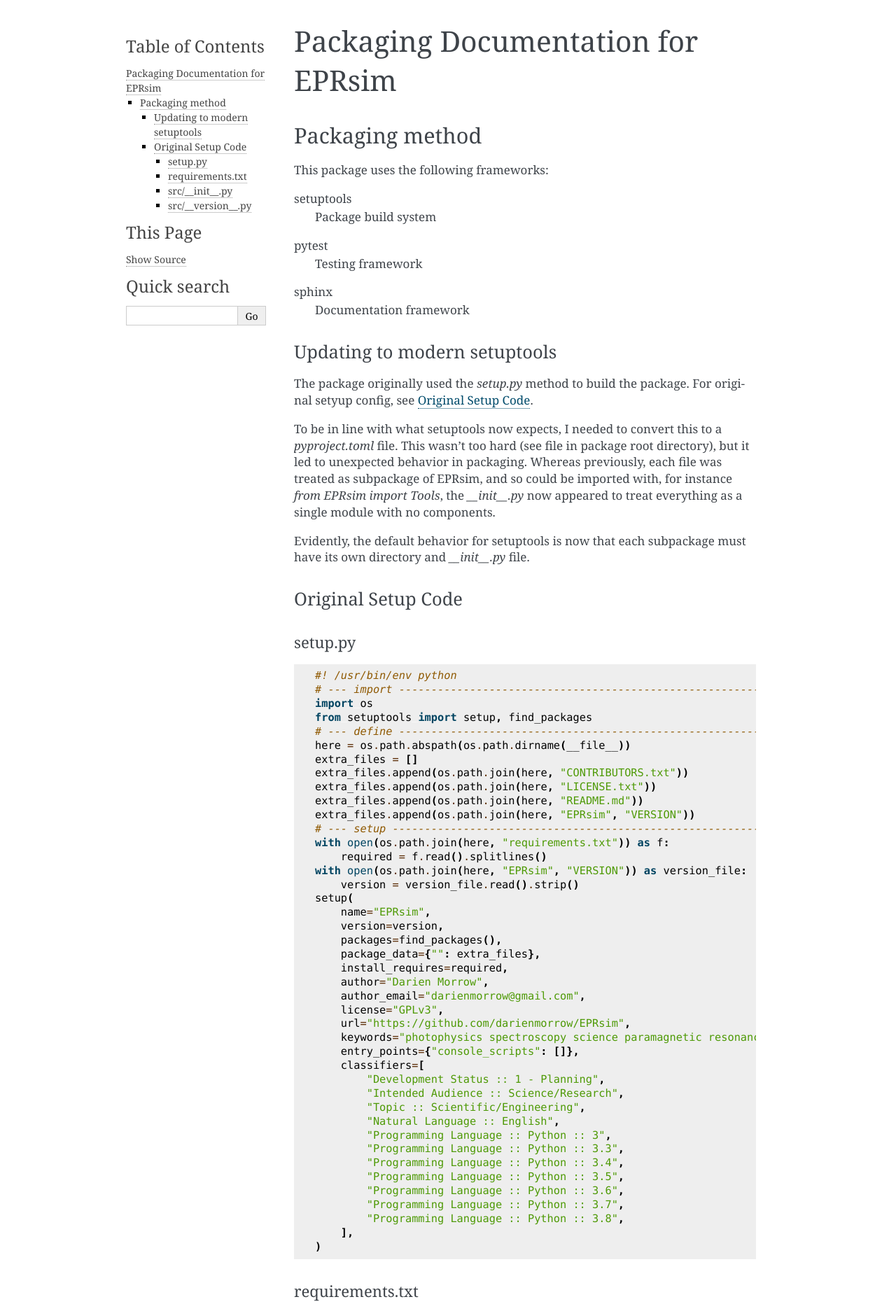
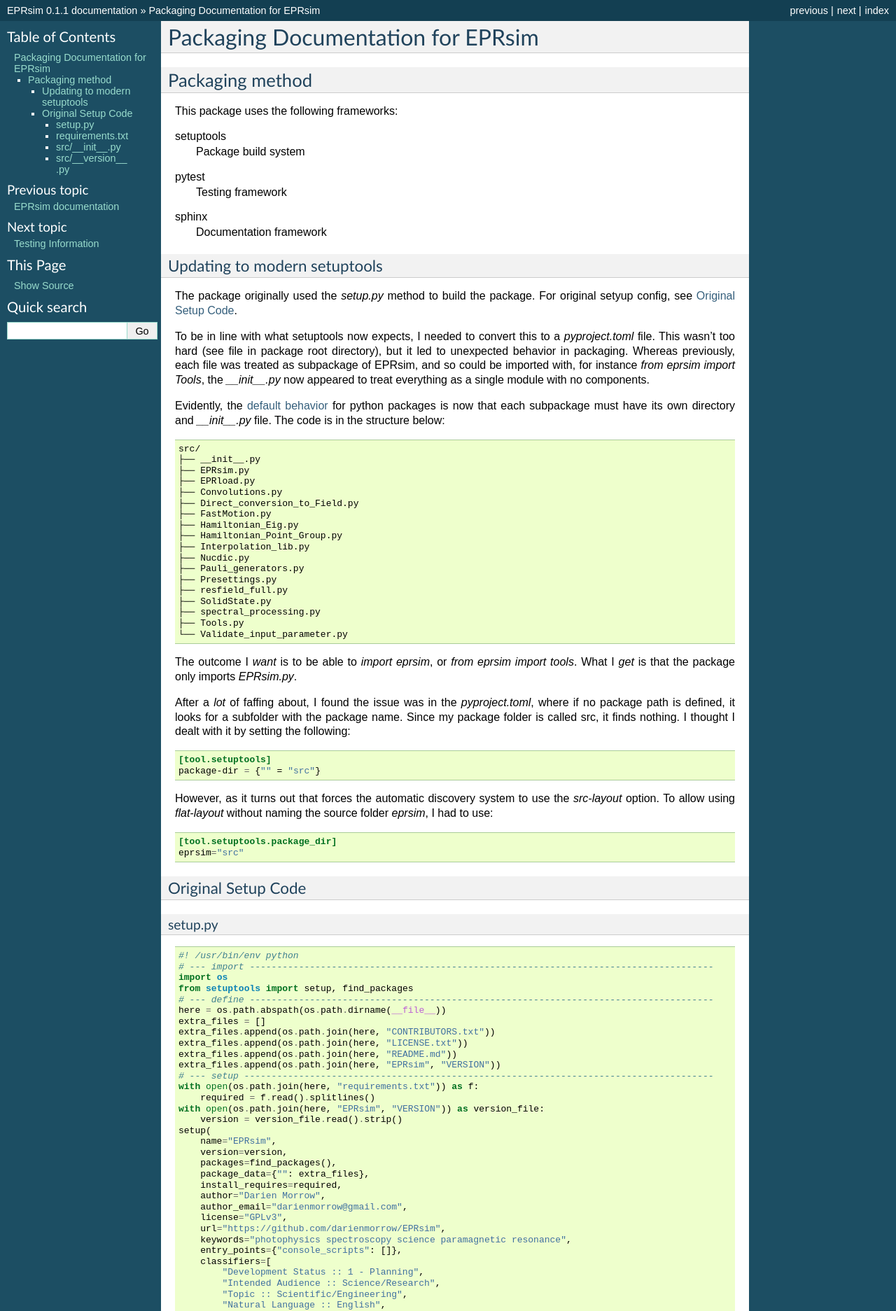
Before and after one commit to Liam-Twomey/EPRsim, a Sphinx documentation site: the page built from doc/packaging.rst, in a window 1280 px wide. Shown: the top 1873 px of the page at 70% size. Built offline with Sphinx 7.4.7, drawn with Linux system fonts in a browser that asks for light colours; some of the changed text lies outside the part shown.

Commit message:
Updated and centralized documentation

```diff
--- a/doc/conf.py
+++ b/doc/conf.py
@@ -24,5 +24,5 @@ exclude_patterns = ['_build', 'Thumbs.db', '.DS_Store']
 # -- Options for HTML output -------------------------------------------------
 # https://www.sphinx-doc.org/en/master/usage/configuration.html#options-for-html-output
 
-html_theme = 'alabaster'
+html_theme = 'classic'
 html_static_path = ['_static']
--- a/doc/index.rst
+++ b/doc/index.rst
@@ -15,5 +15,6 @@ documentation for details.
    :maxdepth: 2
    :caption: Contents:
 
+   og-coverpage
    packaging
-   og-coverpage
+   testing
--- a/doc/packaging.rst
+++ b/doc/packaging.rst
@@ -18,9 +18,49 @@ Updating to modern setuptools
 
 The package originally used the `setup.py` method to build the package. For original setyup config, see :ref:`ogSetupCode`.
 
-To be in line with what setuptools now expects, I needed to convert this to a `pyproject.toml` file. This wasn't too hard (see file in package root directory), but it led to unexpected behavior in packaging. Whereas previously, each file was treated as subpackage of EPRsim, and so could be imported with, for instance `from EPRsim import Tools`, the `__init__.py` now appeared to treat everything as a single module with no components.
+To be in line with what setuptools now expects, I needed to convert this to a `pyproject.toml` file. This wasn't too hard (see file in package root directory), but it led to unexpected behavior in packaging. Whereas previously, each file was treated as subpackage of EPRsim, and so could be imported with, for instance `from eprsim import Tools`, the `__init__.py` now appeared to treat everything as a single module with no components.
 
-Evidently, the default behavior for setuptools is now that each subpackage must have its own directory and `__init__.py` file.
+Evidently, the `default behavior`_ for python packages is now that each subpackage must have its own directory and `__init__.py` file. The code is in the structure below:
+
+.. _default behavior: https://packaging.python.org/en/latest/guides/packaging-namespace-packages/
+
+.. code::
+
+    src/
+    ├── __init__.py
+    ├── EPRsim.py
+    ├── EPRload.py
+    ├── Convolutions.py
+    ├── Direct_conversion_to_Field.py
+    ├── FastMotion.py
+    ├── Hamiltonian_Eig.py
+    ├── Hamiltonian_Point_Group.py
+    ├── Interpolation_lib.py
+    ├── Nucdic.py
+    ├── Pauli_generators.py
+    ├── Presettings.py
+    ├── resfield_full.py
+    ├── SolidState.py
+    ├── spectral_processing.py
+    ├── Tools.py
+    └── Validate_input_parameter.py
+
+The outcome I *want* is to be able to `import eprsim`, or `from eprsim import tools`. What I *get* is that the package only imports `EPRsim.py`.
+
+After a *lot* of faffing about, I found the issue was in the `pyproject.toml`, where if no package path is defined, it looks for a subfolder with the package name. Since my package folder is called src, it finds nothing. I thought I dealt with it by setting the following:
+
+.. code :: toml
+
+   [tool.setuptools]
+   package-dir = {"" = "src"}
+
+However, as it turns out that forces the automatic discovery system to use the `src-layout` option. To allow using `flat-layout` without naming the source folder `eprsim`, I had to use:
+
+.. code :: toml
+
+   [tool.setuptools.package_dir]
+   eprsim="src"
+
 
 .. _ogSetupCode:
 
```
Also changed, not shown: doc/testing.rst (added, +31 -0 lines), 1 other file.
